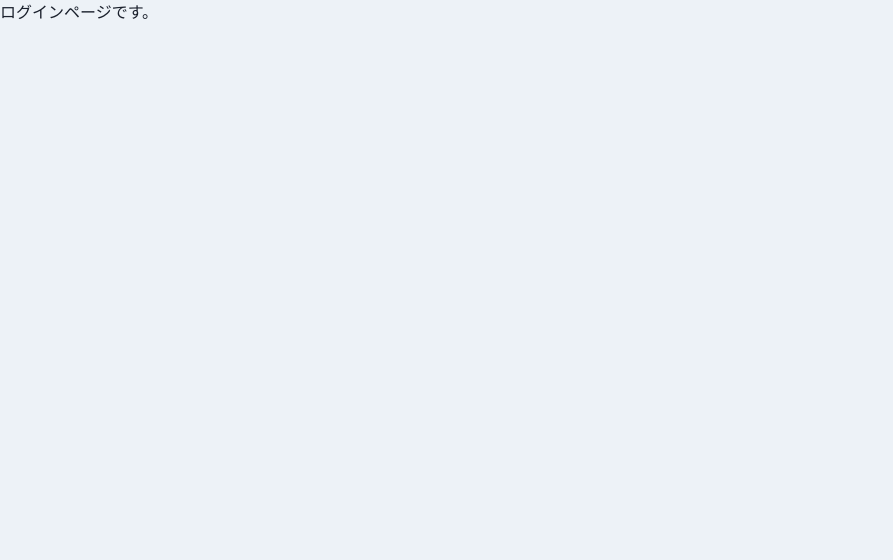
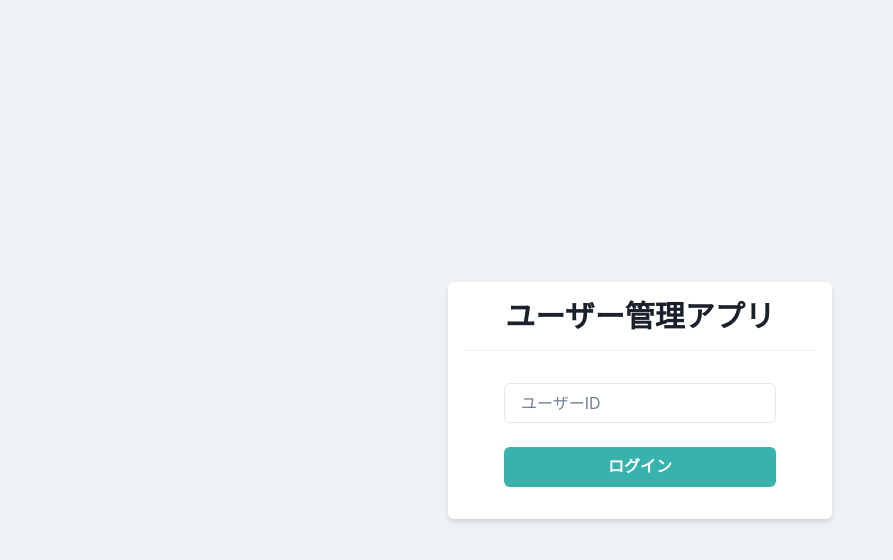
Before and after one commit to Atsushi0915/udemy_react_jake_app, a React (Create React App) app: page / in a window 1280 px wide. Shown: the top 560 px of the page, without its empty margins (0-893 px from the left). Built offline with nearby package versions, Linux system fonts and the light colour scheme.

Commit message:
ログイン機能追加

```diff
--- a/package.json
+++ b/package.json
@@ -15,6 +15,7 @@
     "@types/react": "^18.0.15",
     "@types/react-dom": "^18.0.6",
     "@types/react-router-dom": "^5.3.3",
+    "axios": "^0.27.2",
     "framer-motion": "^6.4.3",
     "react": "^18.2.0",
     "react-dom": "^18.2.0",
--- /dev/null
+++ b/src/components/atoms/button/PrimaryButton.tsx
@@ -0,0 +1,27 @@
+import { Button } from "@chakra-ui/react";
+import { FC, memo, ReactNode } from "react";
+
+type Props = {
+  children: ReactNode
+  disabled?: boolean;
+  loading?: boolean;
+  onClick: () => void;
+}
+
+export const PrimaryIconButton: FC<Props> = memo((props) => {
+  const {children, disabled = false, loading = false,  onClick} = props
+  return (
+    <>
+      <Button
+        bg="teal.400"
+        color="white"
+        _hover={{ opacity: 0.8 }}
+        isLoading = {loading}
+        disabled = {disabled || loading}
+        onClick={onClick}
+      >
+        {children}
+      </Button>
+    </>
+  )
+})
--- a/src/components/pages/Login.tsx
+++ b/src/components/pages/Login.tsx
@@ -1,9 +1,35 @@
-import { FC, memo } from "react";
+import { Box, Divider, Flex, Heading, Input, Stack } from "@chakra-ui/react";
+import { ChangeEvent, FC, memo, useState } from "react";
+import { useAuth } from "../../hooks/useAuth";
+import { PrimaryIconButton } from "../atoms/button/PrimaryButton";
 
 export const Login: FC = memo(() => {
+  const { login, loading} = useAuth();
+
+  const [userId, setUserId] = useState('');
+
+  const onChangeUserId = (e: ChangeEvent<HTMLInputElement>) => setUserId(e.target.value)
+  const onClickLogin = () => login(userId)
+
   return (
     <>
-      <p>ログインページです。</p>
+      <Flex align="center" justify="center" height="100vh">
+        <Box bg="white" w="sm" p={4} borderRadius="md" shadow="md">
+          <Heading as="h1" size="lg" textAlign="center">
+            ユーザー管理アプリ
+          </Heading>
+          <Divider my={4}/>
+          <Stack spacing={6} py={4} px={10}>
+            <Input placeholder="ユーザーID" value={userId} onChange={onChangeUserId}/>
+            <PrimaryIconButton
+              disabled={userId === ""}
+              loading={loading}
+              onClick={onClickLogin} >
+              ログイン
+            </PrimaryIconButton>
+          </Stack>
+        </Box>
+      </Flex>
     </>
   )
 })
--- /dev/null
+++ b/src/hooks/useAuth.ts
@@ -0,0 +1,25 @@
+import axios from "axios";
+import { useCallback, useState } from "react"
+import { useNavigate } from "react-router"
+import { User } from "../types/api/user"
+
+export const useAuth = () => {
+  const navigate = useNavigate();
+
+  const [loading, setLoading] = useState(false);
+
+  const login = useCallback((id: string) => {
+    setLoading(true);
+    axios.get<User>(`https://jsonplaceholder.typicode.com/users/${id}`)
+      .then((res) => {
+        if (res.data) {
+          navigate("/home")
+        } else {
+          alert("ユーザーが見つかりません。")
+        }
+      })
+      .catch(() => alert("ログインできません。"))
+      .finally(() => setLoading(false))
+  }, [navigate])
+  return { login, loading }
+}
--- /dev/null
+++ b/src/types/api/user.ts
@@ -0,0 +1,23 @@
+export type User = {
+  id: number;
+  name: string;
+  username: string;
+  email: string;
+  address: {
+    street: string;
+    suite: string;
+    city: string;
+    zipcode: string;
+    geo: {
+      lat: string;
+      lng: string;
+    }
+  };
+  phone: string;
+  website: string;
+  company: {
+    name: string;
+    catchPhrase: string;
+    bs: string;
+  }
+}
```
Also changed, not shown: 1 other file (tests, documents, lock files or other folders).
